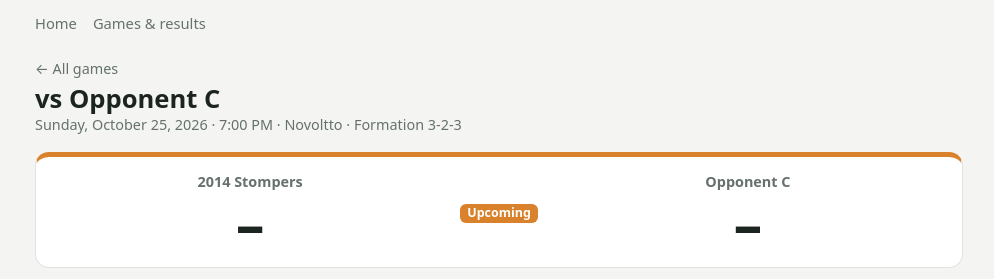
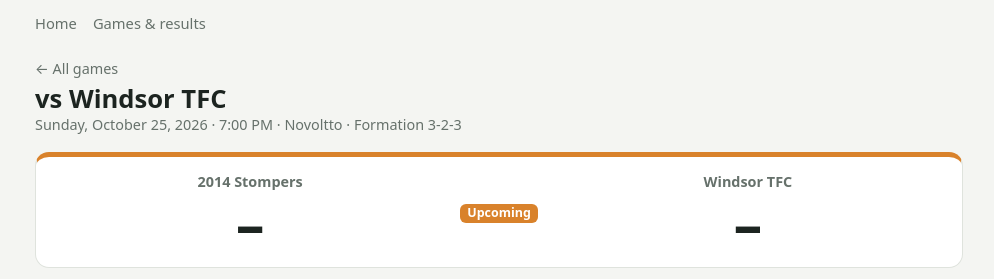
Before and after one commit to gevansscc/stompers2014, a Jekyll site: the page built from _games/2026-10-25-opponent-c.md, in a window 1280 px wide. Shown: the top 279 px of the page, without its empty margins (141-1135 px from the left). Built offline with Jekyll 4.4.1, drawn with Linux system fonts in a browser that asks for light colours.

Commit message:
Update opponent name to Windsor TFC

```diff
--- a/_games/2026-10-25-opponent-c.md
+++ b/_games/2026-10-25-opponent-c.md
@@ -1,6 +1,6 @@
 ---
 date: 2026-10-25
-opponent: Opponent C
+opponent: Windsor TFC
 home: true
 location: Novoltto
 time: "7:00 PM"
```
